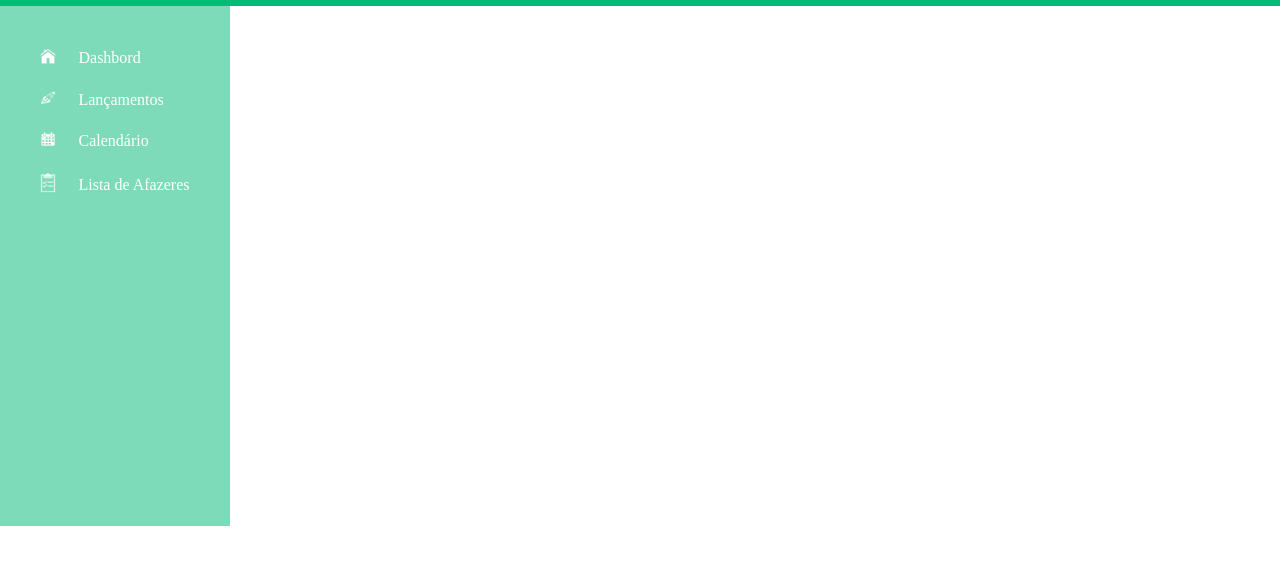
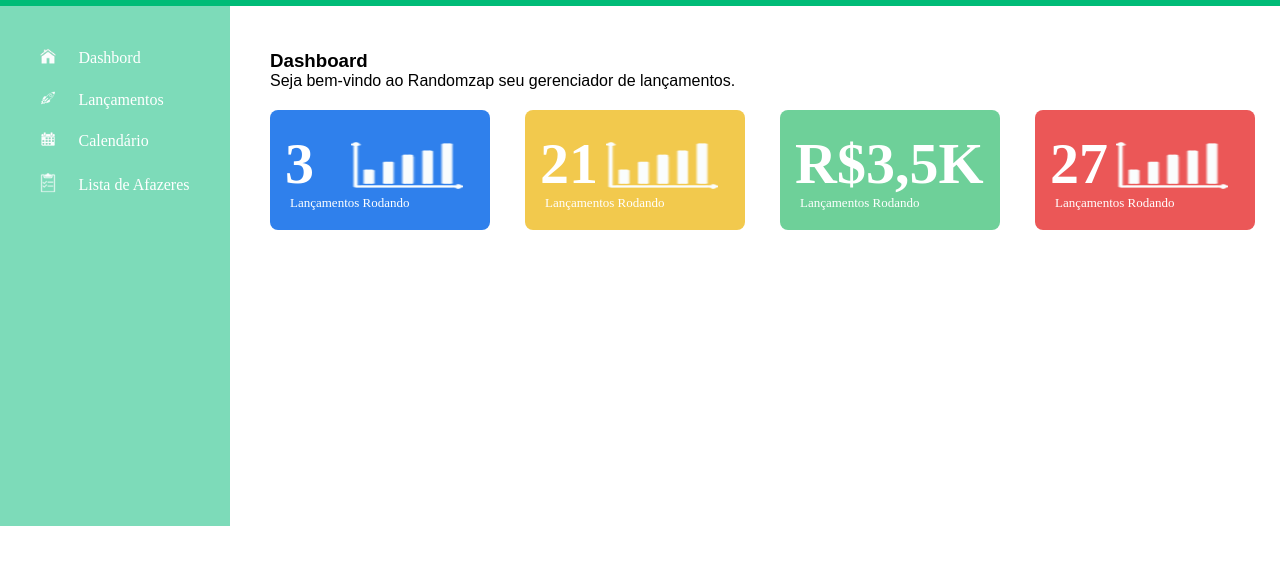
Before and after one commit to leonamsalomao/Projeto-sitePJ, a plain HTML site: page dashbord.html in a window 1280 px wide. Shown: the part 60-624 px from the top of the page. Drawn offline with Linux system fonts and the light colour scheme.

Commit message:
feito mais um pouco

```diff
--- a/dashbord.html
+++ b/dashbord.html
@@ -36,6 +36,38 @@
 				</tr>
 			</table>
 		</div>
+		<div class="spaceContainer">
+
+
+			<div id="texto">
+				<h3>Dashboard</h3>
+				<p>Seja bem-vindo ao Randomzap seu gerenciador de lançamentos.</p>
+			</div>
+
+
+				<div class="azul">
+					<h1 class="numeros">3</h1>
+					<p class="textos">Lançamentos Rodando</p>
+					<div class="grafico"><img src="images\grafico.png"></div>
+				</div>
+				<div class="amarelo">
+					<h1 class="numeros">21</h1>
+					<p class="textos">Lançamentos Rodando</p>
+				<div class="grafico"><img src="images\grafico.png"></div>
+				</div>
+				<div class="verde">
+					<h1 class="numeros">R$3,5K</h1>
+					<p class="textos">Lançamentos Rodando</p>
+				</div>
+				<div class="vermelho">
+					<h1 class="numeros">27</h1>
+					<p class="textos">Lançamentos Rodando</p>
+				<div class="grafico"><img src="images\grafico.png"></div>
+
+
+		</div>
+
+		</div>
 
 </body>
 </html>
--- a/styledb.css
+++ b/styledb.css
@@ -1,13 +1,20 @@
 /*Dashbord - Página Secundária*/
-/*Logo do topo*/
 *{ /*Trabalha em todo o documento*/
     margin: 0; /*retira toda a margem da pagina*/
     padding: 0; /*retira todo preenchimento da página*/
 }
+
+
+
+/*Logo do topo*/
 header{
     background-color: #00bc77; /*preenche a área do cabeçalho com a cor escolhida*/
     padding: 5px; /*cria um preenchimento do tamanho determiando*/
 }
+
+
+
+/*Botões*/
 .options{
     display: inline-block;
     position: relative;
@@ -15,17 +22,17 @@ header{
     padding-top: 15px;
     padding-right: 200px;
 }
-
 .botoes{
     padding-right: 15px;
 }
 
+
+
+/*Painel da esquerda*/
 .container{
     max-width: 230px;
     height: 520px;
     background-color: #7DDBB9;
-
-
 }
 table{
     color: white;
@@ -35,3 +42,82 @@ table{
 td{
     padding: 10px;
 }
+
+
+
+/*Corpo da página*/
+.spaceContainer{
+
+}
+#texto{
+    position: absolute;
+    top: 70px;
+    left: 280px;
+    font-family: arial;
+    padding-top: 40px;
+    margin-left: -10px;
+}
+/*Retangulos*/
+.azul{
+    width: 220px;
+    height: 120px;
+    border-radius: 8px;
+    background: #2f80ec;
+    position: absolute;
+    top: 170px;
+    left: 270px;
+    margin-left: 0px;
+
+}
+.amarelo{
+    width: 220px;
+    height: 120px;
+    border-radius: 8px;
+    background: #f2c94d;
+    position: absolute;
+    top: 170px;
+    left: 490px;
+    margin-left: 35px;
+}
+.verde{
+    width: 220px;
+    height: 120px;
+    border-radius: 8px;
+    background: #6ed099;
+    position: absolute;
+    top: 170px;
+    left: 710px;
+    margin-left: 70px;
+}
+.vermelho{
+    width: 220px;
+    height: 120px;
+    border-radius: 8px;
+    background: #eb5757;
+    position: absolute;
+    top: 170px;
+    left: 930px;
+    margin-left: 105px;
+}
+.numeros{
+    font-size: 58px;
+    color: white;
+    text-align: justify;
+    margin-top: 20px;
+    margin-left: 15px;
+}
+
+.textos{
+    font-size: 13px;
+    color: white;
+    margin: 20px;
+    margin-top: -2px;
+}
+
+.grafico{
+    position: absolute;
+    top: -10px;
+    right: -110px;
+    padding-top: 40px;
+    margin-right: 130px;
+}
```
Also changed, not shown: style.css (+7 -0 lines). Lines whose indentation alone changed are shown as unchanged.
